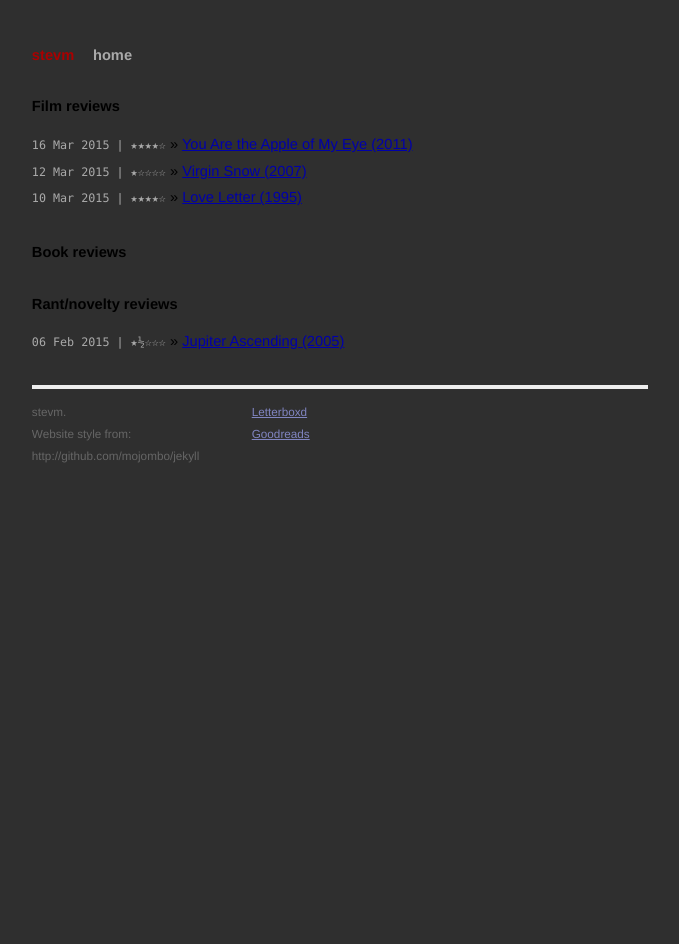
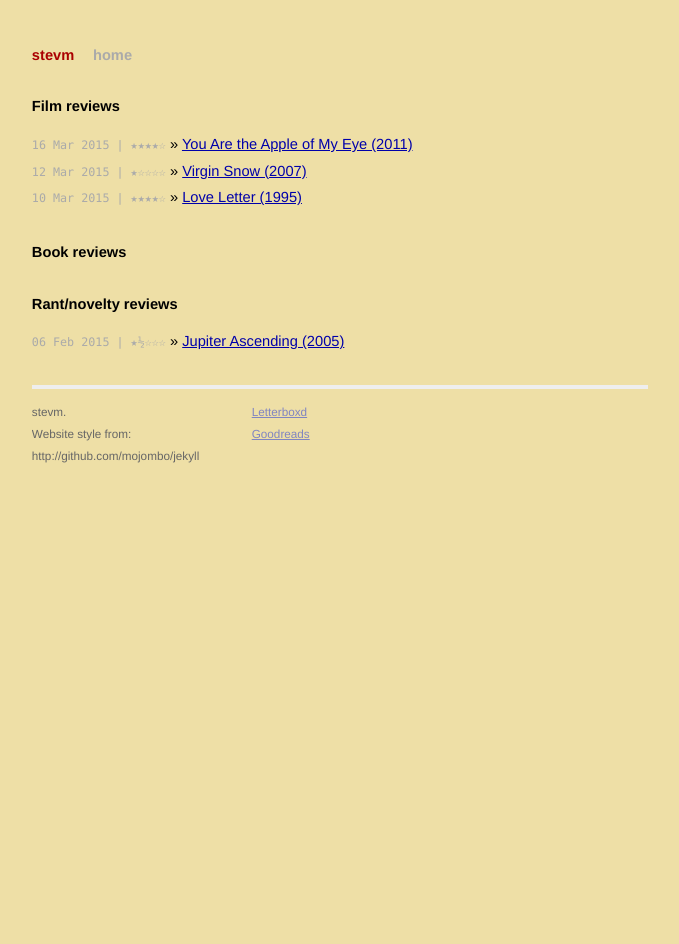
Before and after one commit to princessstevm/princessstevm.github.io, a Jekyll site: the page built from index.html, in a window 1280 px wide. Shown: the whole page, without its empty margins (300-979 px from the left). Built offline with Jekyll 4.4.1, drawn with Linux system fonts in a browser that asks for light colours; Markdown is read by kramdown in place of the engine named in the settings.

Commit message:
css background papyrus

```diff
--- a/css/screen.css
+++ b/css/screen.css
@@ -16,8 +16,7 @@ html, body {
 }
 
 body {
-  background-color: #2F2F2F;
-/*  background-color: white; */
+  background-color: #EEDFA6;
   font: 13.34px helvetica, arial, clean, sans-serif;
   *font-size: small;
   text-align: center;
@@ -157,7 +156,7 @@ ul.posts {
 
   #post pre {
     border: 1px solid #ddd;
-    background-color: #E6E68A;
+    background-color: #eef;
     padding: 0 .4em;
   }
 
@@ -168,8 +167,7 @@ ul.posts {
 
   #post code {
     border: 1px solid #ddd;
-	background-color: #E6E68A;
-/*    background-color: #eef; */
+    background-color: #eef;
     font-size: 85%;
     padding: 0 .2em;
   }
```
